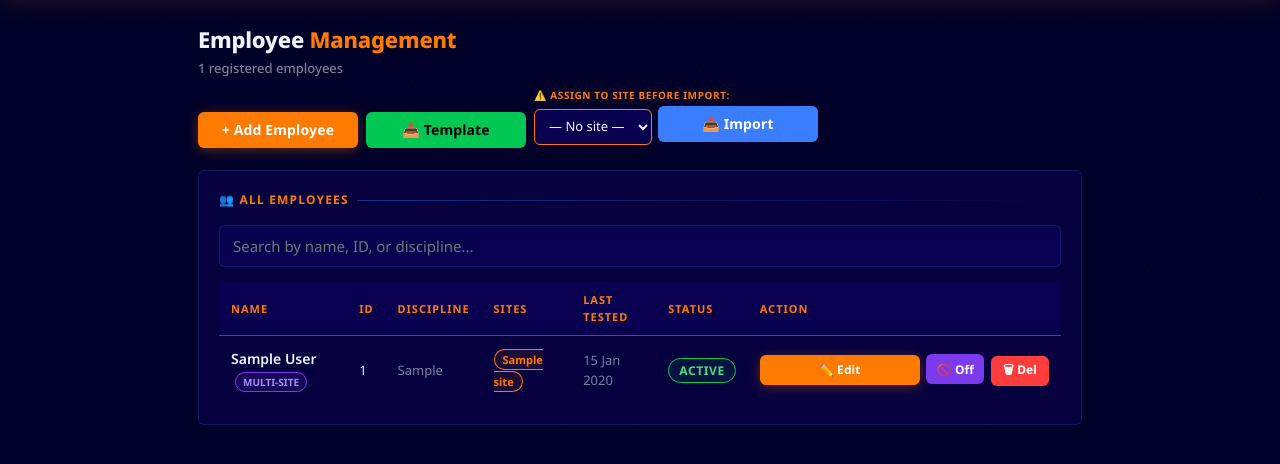
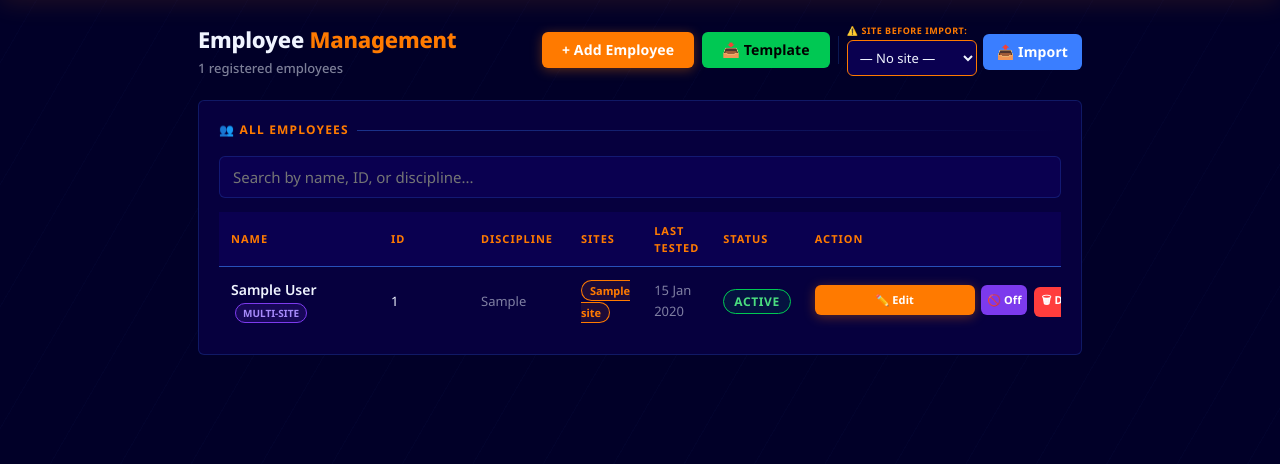
Before and after one commit to yunadi2511/alcoholtest, a Flask app: page /employees in a window 1280 px wide. Shown: the part 58-522 px from the top of the page. Run offline with Flask 3, Linux system fonts and the light colour scheme; a user stored in the database is signed in; tables that the repository leaves empty hold one stand-in row (values such as "Sample post").

Commit message:
fix some error

```diff
--- a/alcoholtest/templates/employees.html
+++ b/alcoholtest/templates/employees.html
@@ -1,41 +1,34 @@
 {% extends "base.html" %}
 {% block title %}Employees{% endblock %}
 {% block content %}
-<div class="page-header">
+<div style="display:flex;align-items:center;justify-content:space-between;margin-bottom:22px;flex-wrap:wrap;gap:10px">
   <div>
     <div class="page-title">Employee <span>Management</span></div>
     <div class="page-sub">{{ employees|length }} registered employees</div>
   </div>
-  <div style="display:flex;gap:8px;flex-wrap:wrap;align-items:flex-end">
-    <button class="btn btn-primary" style="height:36px" onclick="toggleAddForm()">+ Add Employee</button>
-    <a href="{{ url_for('download_employee_template') }}" class="btn btn-teal" style="height:36px">📥 Template</a>
+  <div style="display:flex;align-items:center;gap:8px;flex-wrap:wrap">
+    <button class="btn btn-primary" style="height:36px;min-width:auto" onclick="toggleAddForm()">+ Add Employee</button>
+    <a href="{{ url_for('download_employee_template') }}" class="btn btn-teal" style="height:36px;min-width:auto">📥 Template</a>
+    <div style="width:1px;height:28px;background:var(--border)"></div>
     <form method="POST" action="{{ url_for('import_employees') }}"
           enctype="multipart/form-data" style="display:inline">
-      <div style="display:flex;flex-direction:column;gap:2px">
+      <div style="display:flex;align-items:flex-end;gap:6px">
         {% if all_sites %}
-        <span style="font-size:10px;color:var(--orange);font-weight:700;text-transform:uppercase;letter-spacing:.06em">
-          ⚠️ Assign to site before import:
-        </span>
-        <div style="display:flex;gap:6px;align-items:center">
-          <select name="import_site_id" style="width:auto;padding:0 10px;height:36px;font-size:13px;border:1px solid var(--orange);border-radius:var(--radius);background:var(--surface2);color:var(--text)">
+        <div style="display:flex;flex-direction:column;gap:2px">
+          <span style="font-size:9px;color:var(--orange);font-weight:700;text-transform:uppercase;letter-spacing:.06em;white-space:nowrap">⚠️ Site before import:</span>
+          <select name="import_site_id" style="width:130px;padding:0 8px;height:36px;font-size:13px;border:1px solid var(--orange);border-radius:var(--radius);background:var(--surface2);color:var(--text)">
             <option value="">— No site —</option>
             {% for site in all_sites %}
             <option value="{{ site.id }}">{{ site.name }}</option>
             {% endfor %}
           </select>
-          <label class="btn btn-upload" style="cursor:pointer;text-transform:none;height:36px;line-height:1;padding:0 14px;display:inline-flex;align-items:center">
-            📤 Import
-            <input type="file" name="employee_file" accept=".xlsx,.csv"
-                  style="display:none" onchange="this.form.submit()">
-          </label>
         </div>
-        {% else %}
-        <label class="btn btn-upload" style="cursor:pointer;text-transform:none;height:36px;line-height:1;padding:0 14px;display:inline-flex;align-items:center">
-          📤 Import Employees
+        {% endif %}
+        <label class="btn btn-upload" style="cursor:pointer;text-transform:none;height:36px;min-width:auto;padding:0 14px;display:inline-flex;align-items:center">
+          📤 Import
           <input type="file" name="employee_file" accept=".xlsx,.csv"
                 style="display:none" onchange="this.form.submit()">
         </label>
-        {% endif %}
       </div>
     </form>
   </div>
@@ -104,9 +97,9 @@
     <table id="empTable">
       <thead>
         <tr>
-          <th>Name</th>
-          <th>ID</th>
-          <th>Discipline</th>
+          <th style="min-width:160px">Name</th>
+          <th style="min-width:90px">ID</th>
+          <th style="min-width:100px">Discipline</th>
           <th>Sites</th>
           <th>Last Tested</th>
           <th>Status</th>
@@ -146,7 +139,7 @@
           </td>
           <td style="white-space:nowrap">
             <button type="button" class="btn btn-primary btn-sm"
-              style="width:58px;height:30px;padding:0;justify-content:center;font-size:12px;margin-right:3px"
+              style="width:46px;height:30px;padding:0;justify-content:center;font-size:11px;margin-right:3px"
               onclick="openEdit(
                 {{ emp.id }},
                 {{ emp.name | tojson }},
@@ -156,14 +149,14 @@
               )">✏️ Edit</button>
             <form method="POST" action="{{ url_for('toggle_employee', emp_id=emp.id) }}" style="display:inline">
               <button type="submit" class="btn btn-purple btn-sm"
-                style="width:58px;height:30px;padding:0;justify-content:center;font-size:12px;margin-right:3px"
+                style="width:46px;height:30px;padding:0;justify-content:center;font-size:11px;margin-right:3px"
                 onclick="return confirm('{{ 'Deactivate' if emp.is_active else 'Activate' }} {{ emp.name }}?')">
                 {{ '🚫 Off' if emp.is_active else '✅ On' }}
               </button>
             </form>
             <form method="POST" action="{{ url_for('delete_employee', emp_id=emp.id) }}" style="display:inline">
               <button type="submit" class="btn btn-danger btn-sm"
-                style="width:58px;height:30px;padding:0;justify-content:center;font-size:12px"
+                style="width:46px;height:30px;padding:0;justify-content:center;font-size:11px"
                 onclick="return confirm('⚠️ Delete {{ emp.name }}? Removes ALL test history. Sure?')">
                 🗑 Del
               </button>
--- a/alcoholtest/templates/schedule.html
+++ b/alcoholtest/templates/schedule.html
@@ -23,14 +23,14 @@
     </form>
     <form method="POST" action="{{ url_for('generate_selection') }}">
       <button type="submit" class="btn btn-primary"
-        onclick="return confirm('Generate random selection for all 7 days this week for {{ active_site.name if active_site else \"this site\" }}?')">
+        onclick="return confirm('Generate random selection for all 7 days this week?')">
         🎲 Generate Week Selection
       </button>
     </form>
     {% endif %}
     {% if current_user.role == 'admin' %}
     <form method="POST" action="{{ url_for('reset_week_schedule') }}"
-          onsubmit="return confirm('⚠️ WARNING: This will delete ALL selections and schedule for {{ active_site.name if active_site else \"this site\" }} this week. Cannot be undone. Are you sure?')">
+          onsubmit="return confirm('WARNING: This will delete ALL selections and schedule for this site this week. Cannot be undone. Are you sure?')">
       <button type="submit" class="btn btn-danger">🔄 Reset Week</button>
     </form>
     {% endif %}
```
Also changed, not shown: alcoholtest/templates/sites.html (+4 -17 lines).
